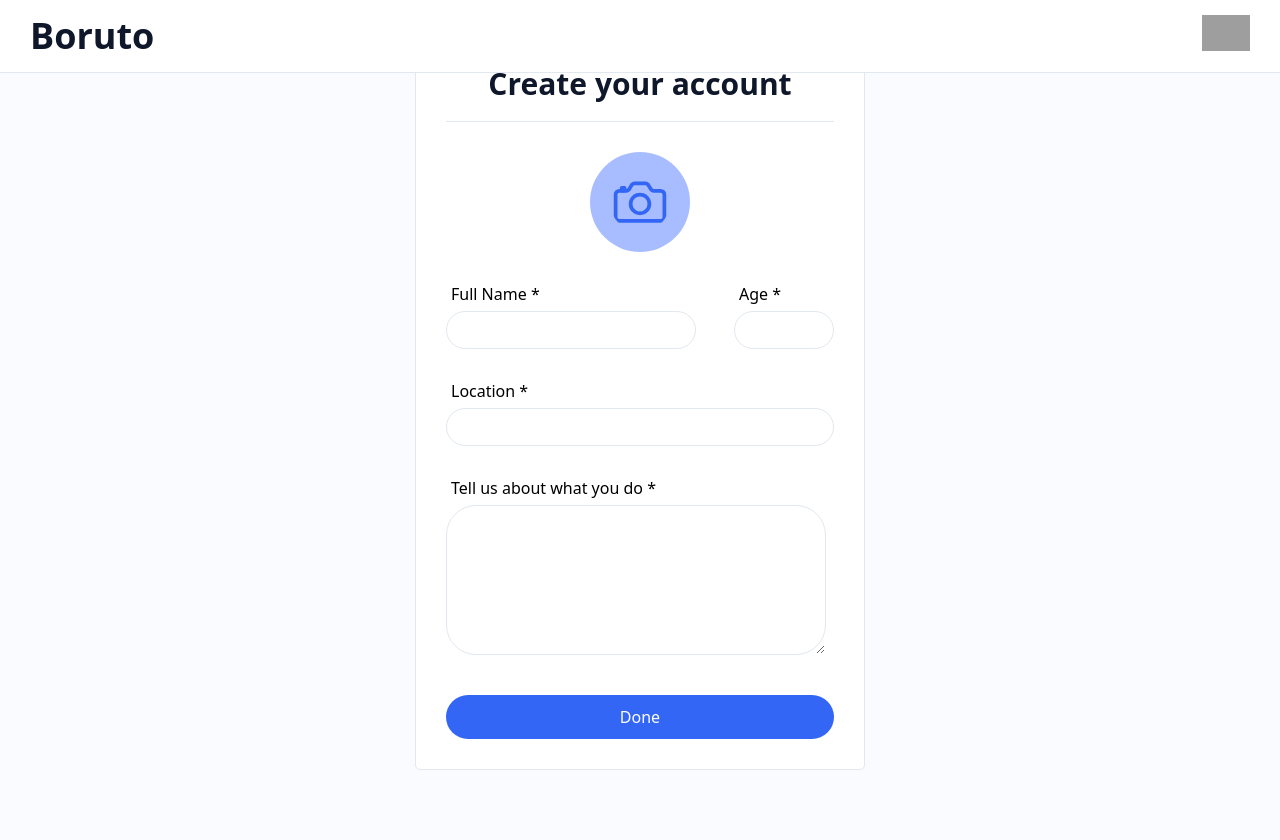
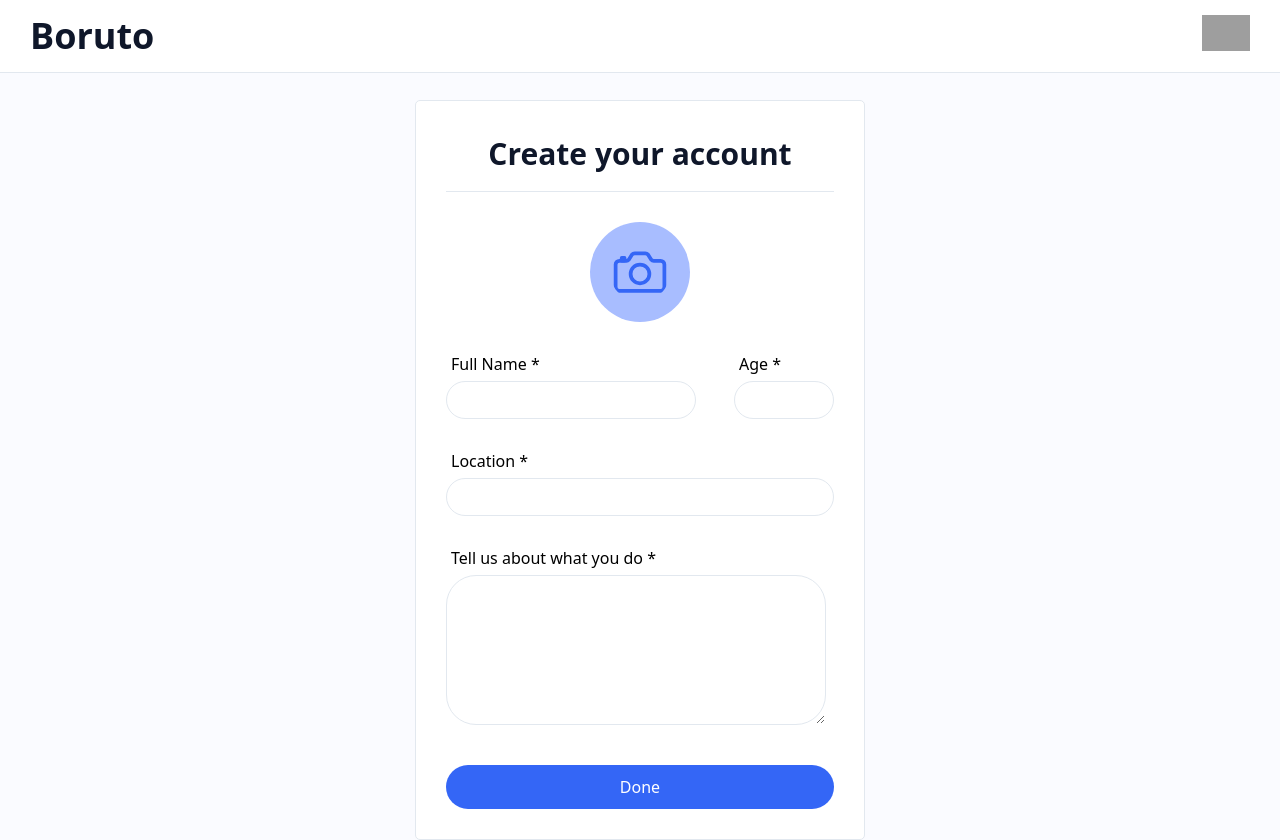
Before and after one commit to tigerabrodi/Boruto-1, a React (Vite) app: page /create/profile in a window 1280 px wide. Before the commit the page ends 800 px from the top, so only its background shows below. Built offline with nearby package versions, Linux system fonts and the light colour scheme; no server answers; the database is empty; grey boxes are pictures that could not be loaded.

Commit message:
style: extra padding top

```diff
--- a/src/pages/createProfile/CreateProfile.tsx
+++ b/src/pages/createProfile/CreateProfile.tsx
@@ -123,7 +123,7 @@ export default function CreateProfile() {
   }
 
   return (
-    <div className=" h-screen flex justify-center align-center ">
+    <div className=" h-screen flex justify-center align-center pt-[100px]">
       <form
         className="m-auto p-[30px] bg-white border border-border rounded-[5px] flex-col w-[450px]"
         onSubmit={handleSubmit}
```
